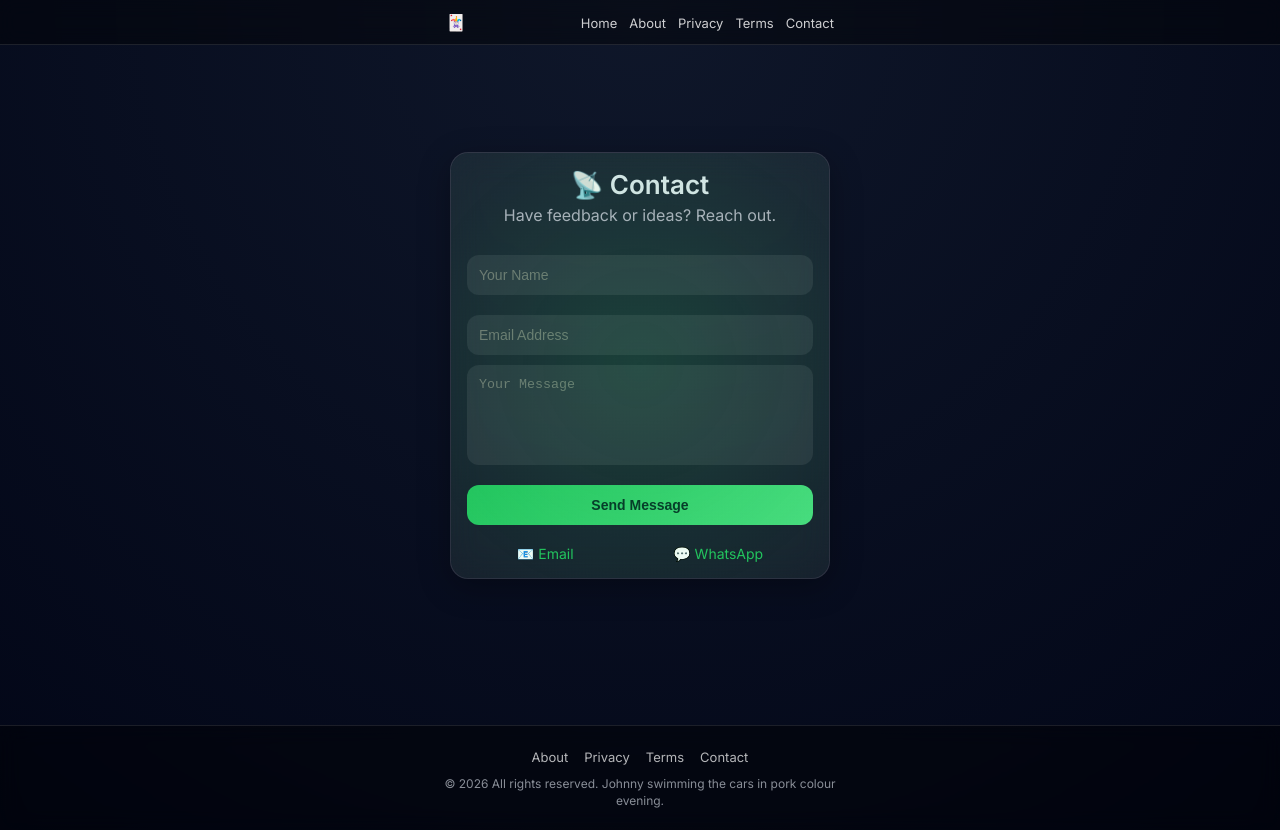
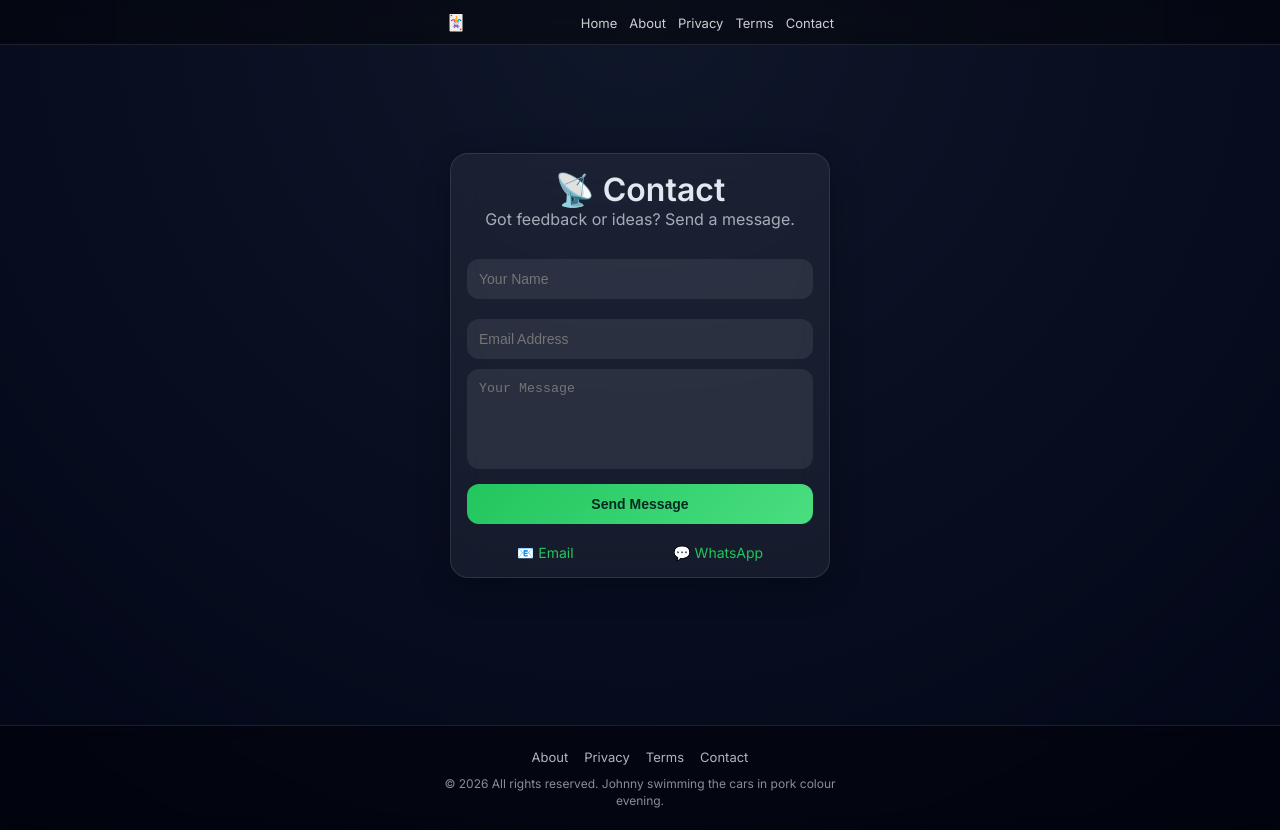
Before and after one commit to moznony/hazari-vue, a Vue app: page /contact in a window 1280 px wide. Built offline with nearby package versions, Linux system fonts and the light colour scheme.

Commit message:
Update Contact.vue

```diff
--- a/src/pages/Contact.vue
+++ b/src/pages/Contact.vue
@@ -2,10 +2,10 @@
   <div class="container contact-page">
 
     <div class="glass contact-card">
-      <h1 class="title">📡 Contact</h1>
-      <p class="subtitle">Have feedback or ideas? Reach out.</p>
 
-      <!-- Form -->
+      <h1>📡 Contact</h1>
+      <p class="subtitle">Got feedback or ideas? Send a message.</p>
+
       <div class="form">
 
         <input v-model="name" placeholder="Your Name" />
@@ -20,7 +20,7 @@
 
       <!-- Quick Links -->
       <div class="quick">
-        <a :href="`mailto:${emailTo}`">📧 Email</a>
+        <a :href="mailtoLink">📧 Email</a>
         <a :href="whatsappLink" target="_blank">💬 WhatsApp</a>
       </div>
 
@@ -30,35 +30,44 @@
 </template>
 
 <script setup>
-import { ref } from 'vue'
+import { ref, computed } from 'vue'
 
 const name = ref('')
 const email = ref('')
 const message = ref('')
 
-// 👉 change this to your email
-const emailTo = "gamedroid168@gmail.com"
+// 👉 CHANGE THIS
+const emailTo = "your@email.com"
 
-// WhatsApp link
-const whatsappLink = "https://wa.me/?text=Hey, I found your Hazari Tracker!"
+// FIXED mailto (proper encoding)
+const mailtoLink = computed(() => {
+  const subject = encodeURIComponent("Contact from Hazari Tracker")
+  const body = encodeURIComponent(
+    `Name: ${name.value}\nEmail: ${email.value}\n\n${message.value}`
+  )
+  return `mailto:${emailTo}?subject=${subject}&body=${body}`
+})
 
+// FIXED WhatsApp link
+const whatsappLink = computed(() => {
+  const text = encodeURIComponent(
+    `Hey! I want to contact you regarding Hazari Tracker`
+  )
+  return `https://wa.me/?text=${text}`
+})
+
+// send button
 const send = () => {
-  if (!name.value || !message.value) {
+  if (!name.value.trim() || !message.value.trim()) {
     alert("Please fill required fields")
     return
   }
 
-  const subject = encodeURIComponent("Contact from Hazari Tracker")
-  const body = encodeURIComponent(
-    `Name: ${name.value}\nEmail: ${email.value}\n\n${message.value}`
-  )
-
-  window.location.href = `mailto:${emailTo}?subject=${subject}&body=${body}`
+  window.location.href = mailtoLink.value
 }
 </script>
 
 <style scoped>
-/* Page */
 .contact-page {
   display: flex;
   justify-content: center;
@@ -66,38 +75,13 @@ const send = () => {
   min-height: 80vh;
 }
 
-/* Card */
 .contact-card {
   width: 100%;
   max-width: 420px;
   text-align: center;
-  position: relative;
-  overflow: hidden;
 }
 
-/* Glow effect */
-.contact-card::before {
-  content: "";
-  position: absolute;
-  width: 200%;
-  height: 200%;
-  background: radial-gradient(circle, rgba(34,197,94,0.2), transparent 60%);
-  top: -50%;
-  left: -50%;
-  animation: rotateGlow 8s linear infinite;
-}
-
-@keyframes rotateGlow {
-  0% { transform: rotate(0deg); }
-  100% { transform: rotate(360deg); }
-}
-
-/* Text */
-.title {
-  font-size: 26px;
-  margin-bottom: 5px;
-}
-
+/* Subtitle */
 .subtitle {
   opacity: 0.7;
   margin-bottom: 20px;
@@ -110,9 +94,10 @@ const send = () => {
   gap: 10px;
 }
 
+/* Inputs */
+input,
 textarea {
-  min-height: 100px;
-  resize: none;
+  width: 100%;
   padding: 12px;
   border-radius: 12px;
   border: none;
@@ -120,10 +105,14 @@ textarea {
   color: white;
 }
 
+textarea {
+  min-height: 100px;
+  resize: none;
+}
+
 /* Button */
 button {
-  background: linear-gradient(135deg, #22c55e, #4ade80);
-  font-weight: bold;
+  margin-top: 5px;
 }
 
 /* Quick links */
```
